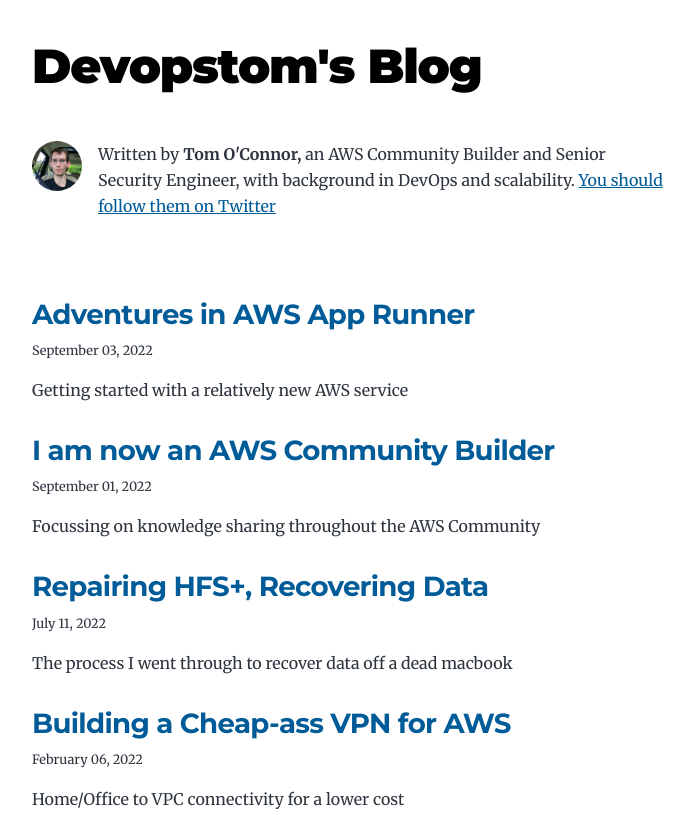
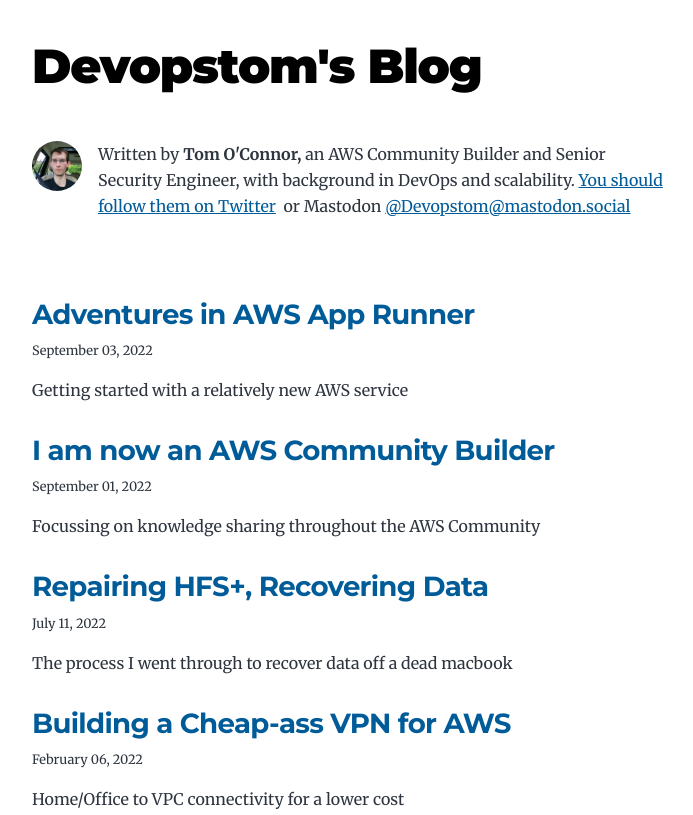
Before and after one commit to tomoconnor/blog.devopstom.com, a Gatsby site in the folder gatsby-starter-blog/: page / in a window 1280 px wide. Shown: the top 815 px of the page, without its empty margins (292-985 px from the left). Built offline with nearby package versions, Linux system fonts and the light colour scheme; Gatsby itself is replaced by a stand-in of ours.

Commit message:
adding mastodon

```diff
--- a/gatsby-starter-blog/src/components/bio.js
+++ b/gatsby-starter-blog/src/components/bio.js
@@ -49,6 +49,7 @@
           <a href={`https://twitter.com/${social?.twitter || ``}`}>
             You should follow them on Twitter
           </a>
+	   &nbsp; or Mastodon <a href="https://mastodon.social/@devopstom" rel="me">@Devopstom@mastodon.social</a>
         </p>
       )}
     </div>
```
